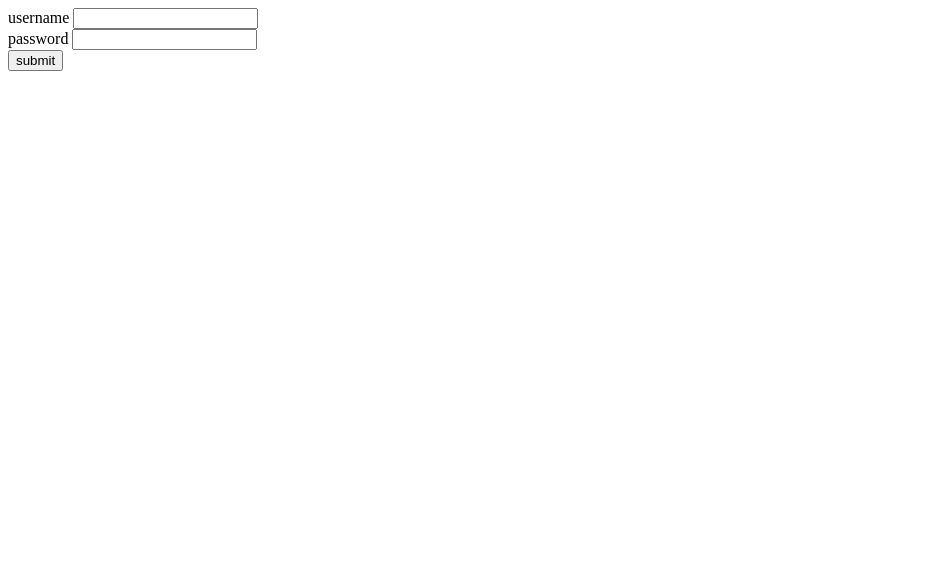
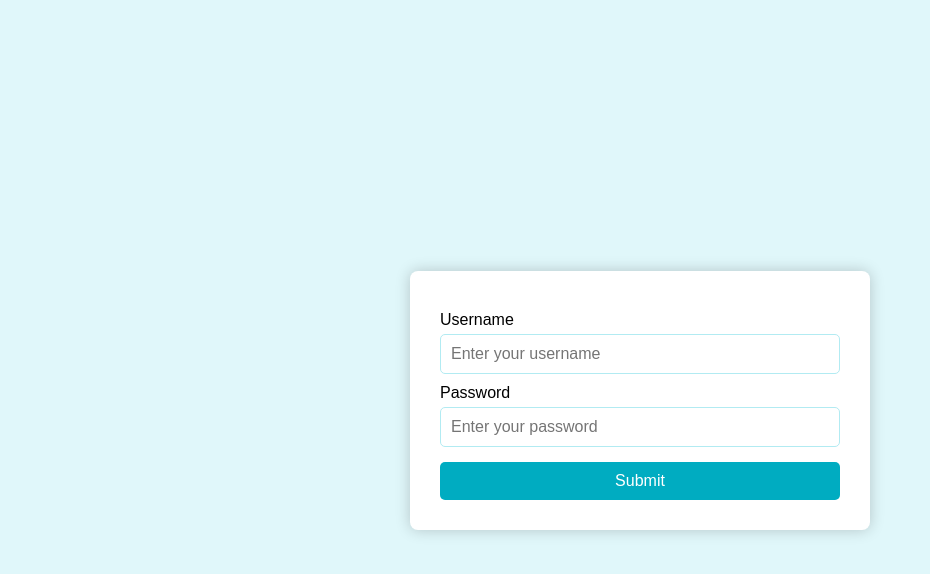
Before and after one commit to khervieyow/IM1, a PHP site: page /login.php in a window 1280 px wide. Shown: the top 574 px of the page, without its empty margins (0-930 px from the left). Run offline with PHP 8.4, Linux system fonts and the light colour scheme.

Commit message:
login.php

```diff
--- a/T0BIAS-IM2/login.php
+++ b/T0BIAS-IM2/login.php
@@ -3,17 +3,64 @@
 <head>
     <meta charset="UTF-8">
     <meta name="viewport" content="width=device-width, initial-scale=1.0">
-    <title>Document</title>
+    <title>Login $h1t</title>
+    <style>
+        body {
+            font-family: Arial, sans-serif;
+            background-color: #e0f7fa;
+            margin: 0;
+            padding: 0;
+            display: flex;
+            justify-content: center;
+            align-items: center;
+            height: 100vh;
+        }
+        .container {
+            background-color: #ffffff;
+            padding: 30px;
+            border-radius: 8px;
+            box-shadow: 0 0 15px rgba(0, 0, 0, 0.2);
+            max-width: 400px;
+            width: 100%;
+        }
+        form {
+            display: flex;
+            flex-direction: column;
+        }
+        label {
+            font-size: 1rem;
+            margin: 10px 0 5px;
+        }
+        input[type="text"] {
+            padding: 10px;
+            border: 1px solid #b2ebf2;
+            border-radius: 5px;
+            font-size: 1rem;
+        }
+        button {
+            margin-top: 15px;
+            padding: 10px;
+            border: none;
+            background-color: #00acc1;
+            color: #fff;
+            font-size: 1rem;
+            border-radius: 5px;
+            cursor: pointer;
+            transition: background-color 0.3s;
+        }
+        button:hover {
+            background-color: #00838f;
+        }
+    </style>
 </head>
 <body>
     <div class="container">
         <form action="code.php" method="post">
-            <label for="username">username</label>
-            <input type="text" name="username" id="username"><br>
-            <label for="password">password</label>
-            <input type="text" name="password" id="password">
-            <br>
-            <button type="submit" name="submit">submit</button>
+            <label for="username">Username</label>
+            <input type="text" name="username" id="username" placeholder="Enter your username">
+            <label for="password">Password</label>
+            <input type="text" name="password" id="password" placeholder="Enter your password">
+            <button type="submit" name="submit">Submit</button>
         </form>
     </div>
 </body>
```
